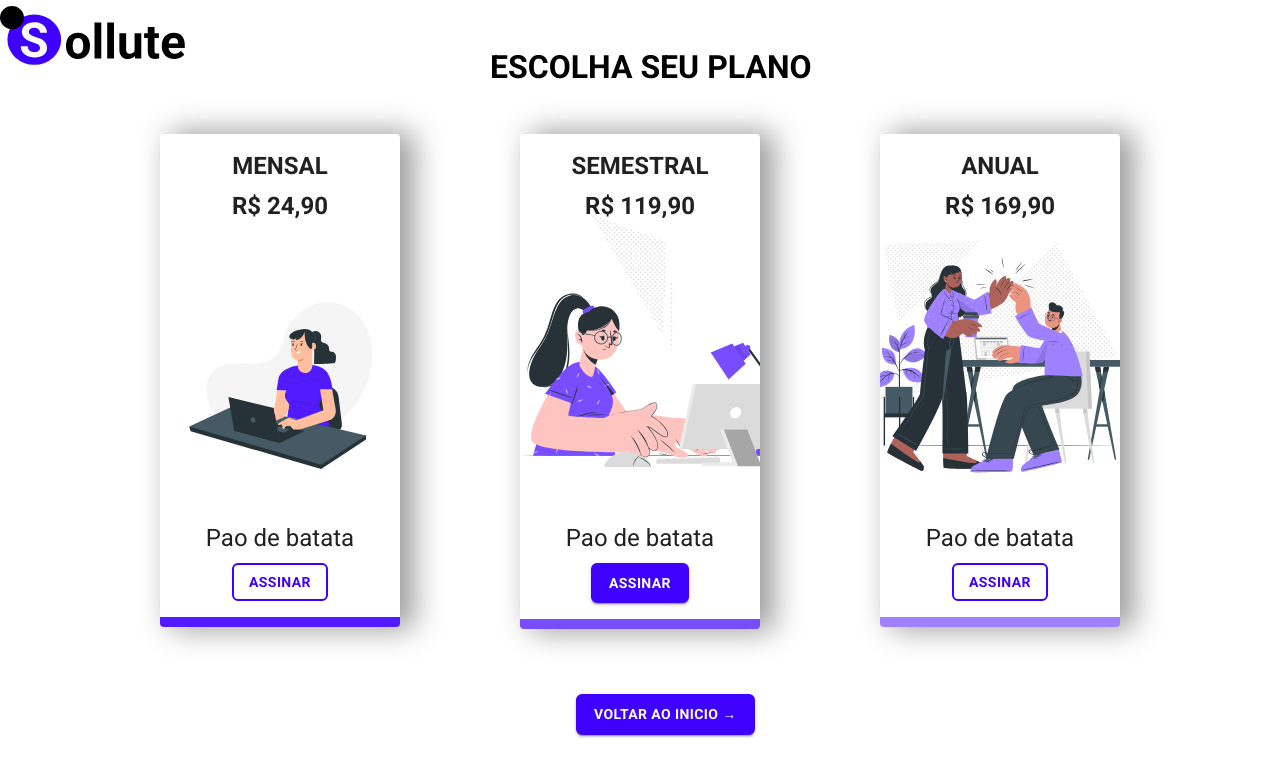
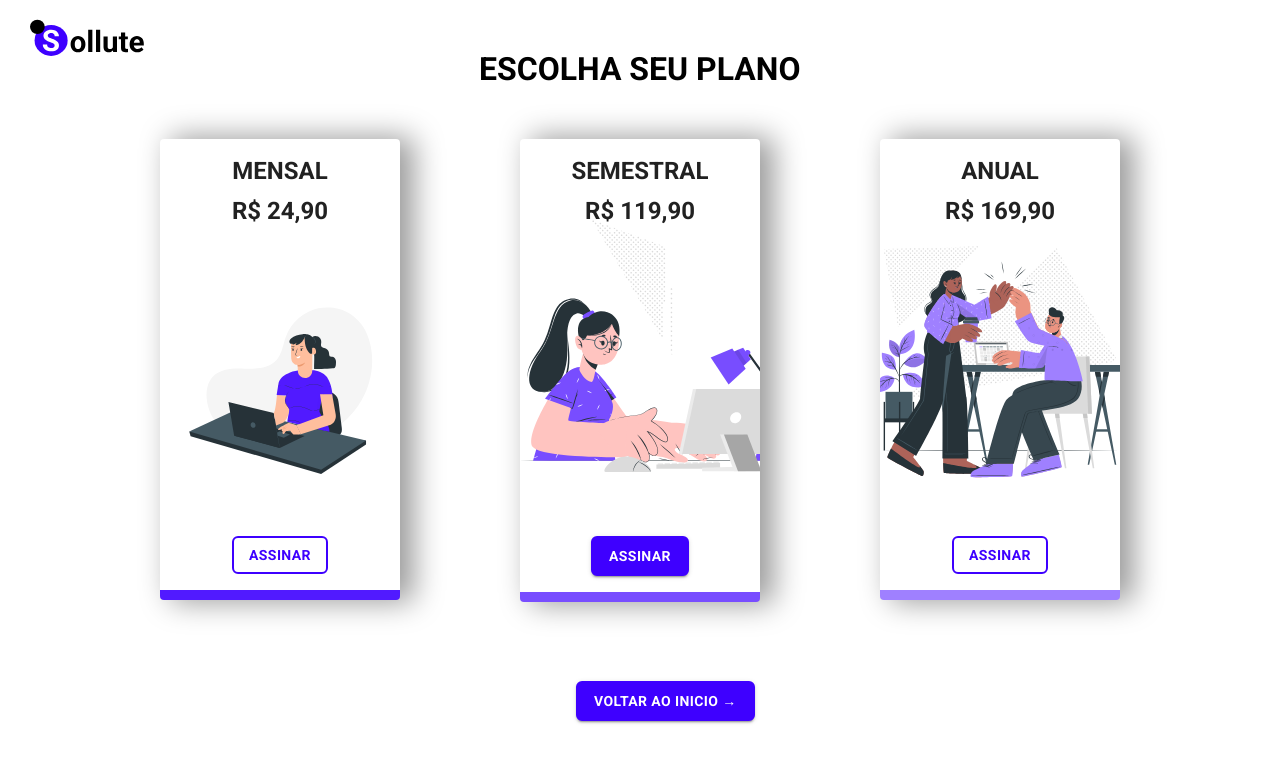
Before and after one commit to ogabrielalves/Sollute, a React (Create React App) app in the folder sollute-react/: page /plans in a window 1280 px wide. Shown: the top 776 px of the page. Built offline with nearby package versions, Linux system fonts and the light colour scheme.

Commit message:
modificações na pag. price

```diff
--- a/sollute-react/src/Pages/Plans/Plans.jsx
+++ b/sollute-react/src/Pages/Plans/Plans.jsx
@@ -29,16 +29,24 @@ const botao = {
     justifyContent: 'center'
 }
 
+const titulo = {
+    width: '72vw',
+    display: 'flex',
+    alignItems: 'center',
+    justifyContent: 'center',
+    padding: '0 160px'
+}
+
 
 function Preco() {
     return (
 
         <Grid container style={fundo} >
-            <Grid>
-                <img src={LogoSollute} />
+            <Grid mt={2}>
+                <img src={LogoSollute} onClick={() => window.location.href = "/"}  style={{marginLeft: '30px', cursor: 'pointer', height: '40px'}} />
             </Grid>
 
-            <Grid style={{ width: '72vw', display: 'flex', alignItems: 'center', justifyContent: 'center' }}>
+            <Grid ml={4} style={titulo}>
 
                 <h1>ESCOLHA SEU PLANO</h1>
 
@@ -51,7 +59,6 @@ function Preco() {
                         titlePrice="MENSAL"
                         valor="R$ 24,90"
                         image={ImgCard1}
-                        title="Pao de batata"
                         color="#511AFF"
 
                         variant='outlined' />
@@ -62,7 +69,6 @@ function Preco() {
                         titlePrice="SEMESTRAL"
                         valor="R$ 119,90"
                         image={ImgCard2}
-                        title="Pao de batata"
                         color="#784DFF"
 
                         variant='contained' />
@@ -72,10 +78,9 @@ function Preco() {
                     <CardPrice
                         titlePrice="ANUAL"
                         valor="R$ 169,90"
-                        price="valor price 3"
                         image={ImgCard3}
-                        title="Pao de batata"
                         color="#9F80FF"
+
                         variant='outlined' />
                 </Grid>
             </Grid>
```
